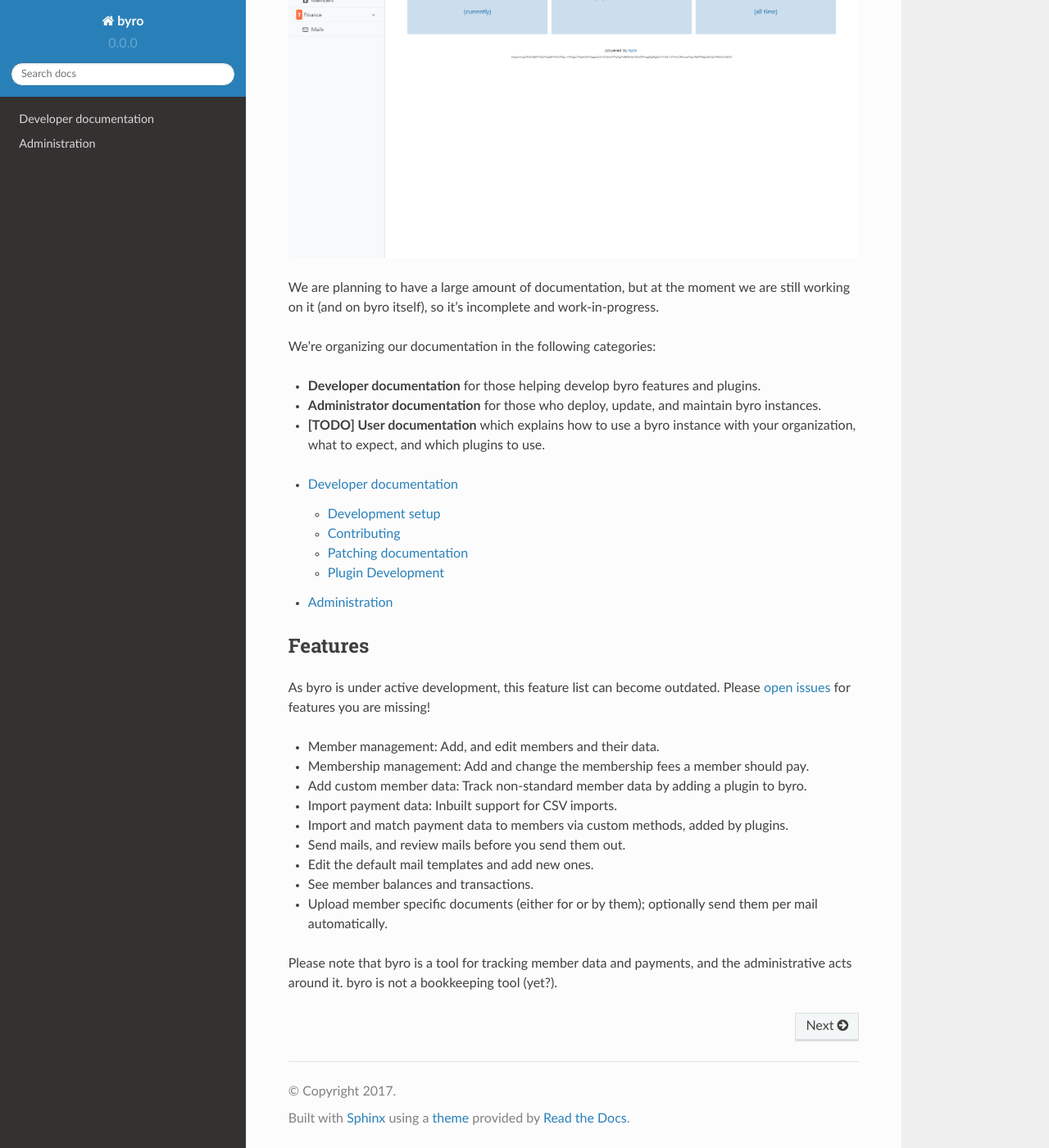
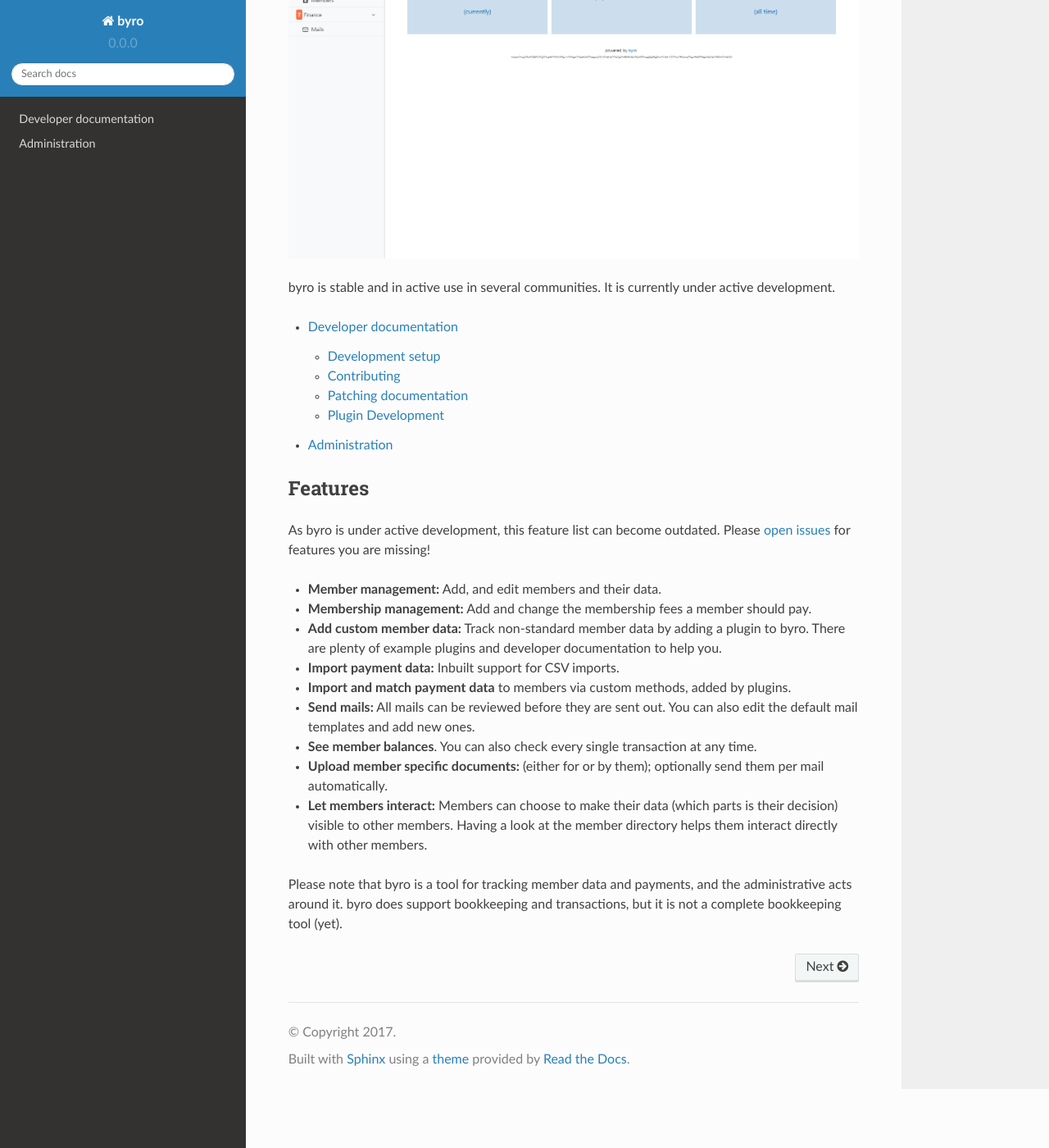
Before and after one commit to byro/byro, a Sphinx documentation site: the page built from docs/index.rst, in a window 1280 px wide and 1400 px high, scrolled down 424 px. Shown: the whole window at 82% size. Built offline with Sphinx 7.4.7 and the Read the Docs theme 2.0.0, drawn with Linux system fonts in a browser that asks for light colours; the version number is read from the project's files by our own code.

Commit message:
Better docs introduction

```diff
--- a/docs/index.rst
+++ b/docs/index.rst
@@ -3,20 +3,13 @@
 
 byro is a membership administration tool. byro is best suited to small and
 medium sized clubs/NGOs/associations of all kinds, with a focus on the DACH
-region.  byro is heavily plugin based to help fit it to different requirements
+region. byro is heavily plugin based to help fit it to different requirements
 in different situations and countries.
 
 .. image:: img/screenshots/office_dashboard.png
 
-We are planning to have a large amount of documentation, but at the moment we are still working on
-it (and on byro itself), so it's incomplete and work-in-progress.
-
-We're organizing our documentation in the following categories:
-
-- **Developer documentation** for those helping develop byro features and plugins.
-- **Administrator documentation** for those who deploy, update, and maintain byro instances.
-- **[TODO] User documentation** which explains how to use a byro instance with your organization, what to
-  expect, and which plugins to use.
+byro is stable and in active use in several communities. It is currently under
+active development.
 
 .. toctree::
    :maxdepth: 2
@@ -31,18 +24,19 @@
 As byro is under active development, this feature list can become outdated.
 Please `open issues`_ for features you are missing!
 
-- Member management: Add, and edit members and their data.
-- Membership management: Add and change the membership fees a member should pay.
-- Add custom member data: Track non-standard member data by adding a plugin to byro.
-- Import payment data: Inbuilt support for CSV imports.
-- Import and match payment data to members via custom methods, added by plugins.
-- Send mails, and review mails before you send them out.
-- Edit the default mail templates and add new ones.
-- See member balances and transactions.
-- Upload member specific documents (either for or by them); optionally send them per mail automatically.
+- **Member management:** Add, and edit members and their data.
+- **Membership management:** Add and change the membership fees a member should pay.
+- **Add custom member data:** Track non-standard member data by adding a plugin to byro. There are plenty of example plugins and developer documentation to help you.
+- **Import payment data:** Inbuilt support for CSV imports.
+- **Import and match payment data** to members via custom methods, added by plugins.
+- **Send mails:** All mails can be reviewed before they are sent out. You can also edit the default mail templates and add new ones.
+- **See member balances**. You can also check every single transaction at any time.
+- **Upload member specific documents:** (either for or by them); optionally send them per mail automatically.
+- **Let members interact:** Members can choose to make their data (which parts is their decision) visible to other members. Having a look at the member directory helps them interact directly with other members.
 
-Please note that byro is a tool for tracking member data and payments, and
-the administrative acts around it. byro is not a bookkeeping tool (yet?).
+Please note that byro is a tool for tracking member data and payments, and the
+administrative acts around it. byro does support bookkeeping and transactions,
+but it is not a complete bookkeeping tool (yet).
 
 .. _open issues: https://github.com/byro/byro/issues/new
 .. |byro| image:: img/logo/byro_128.png
```
